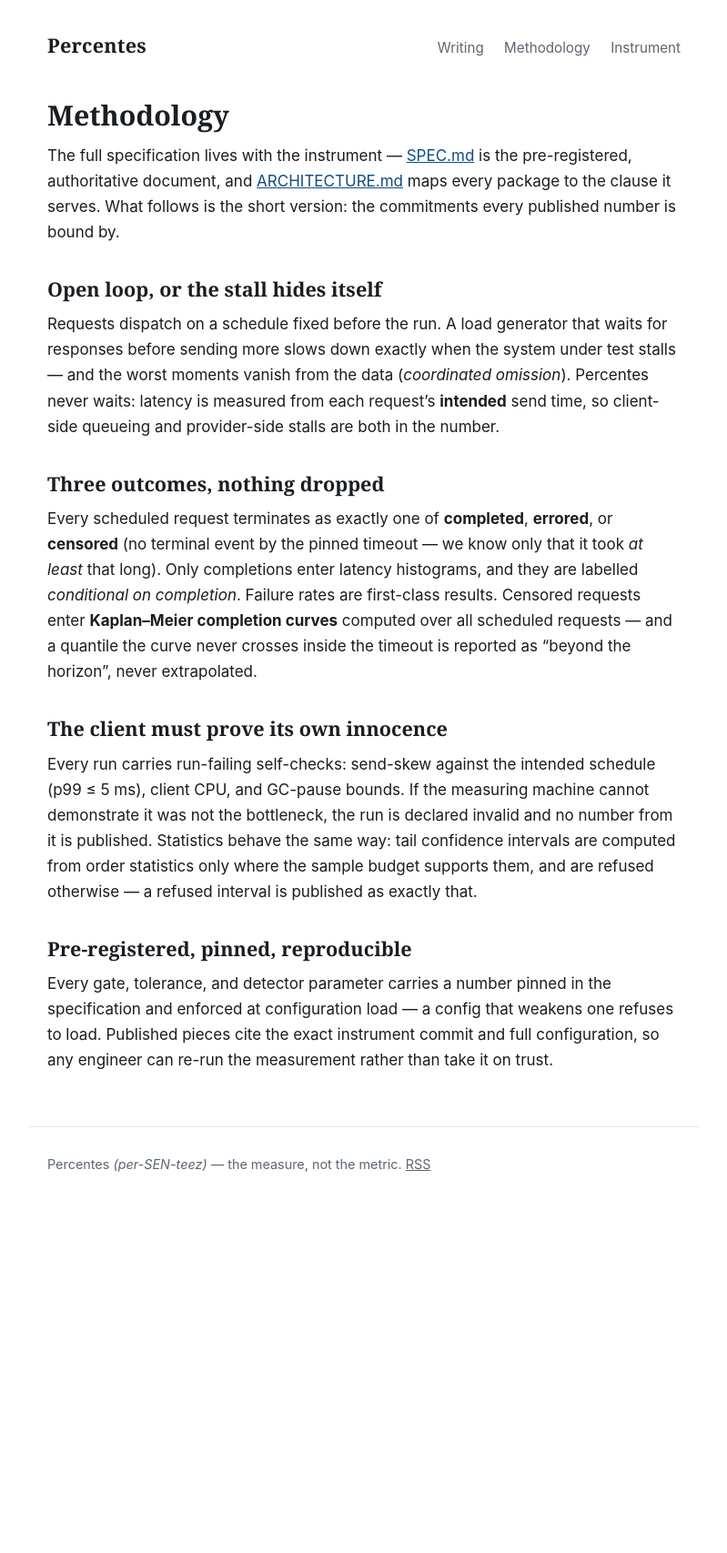
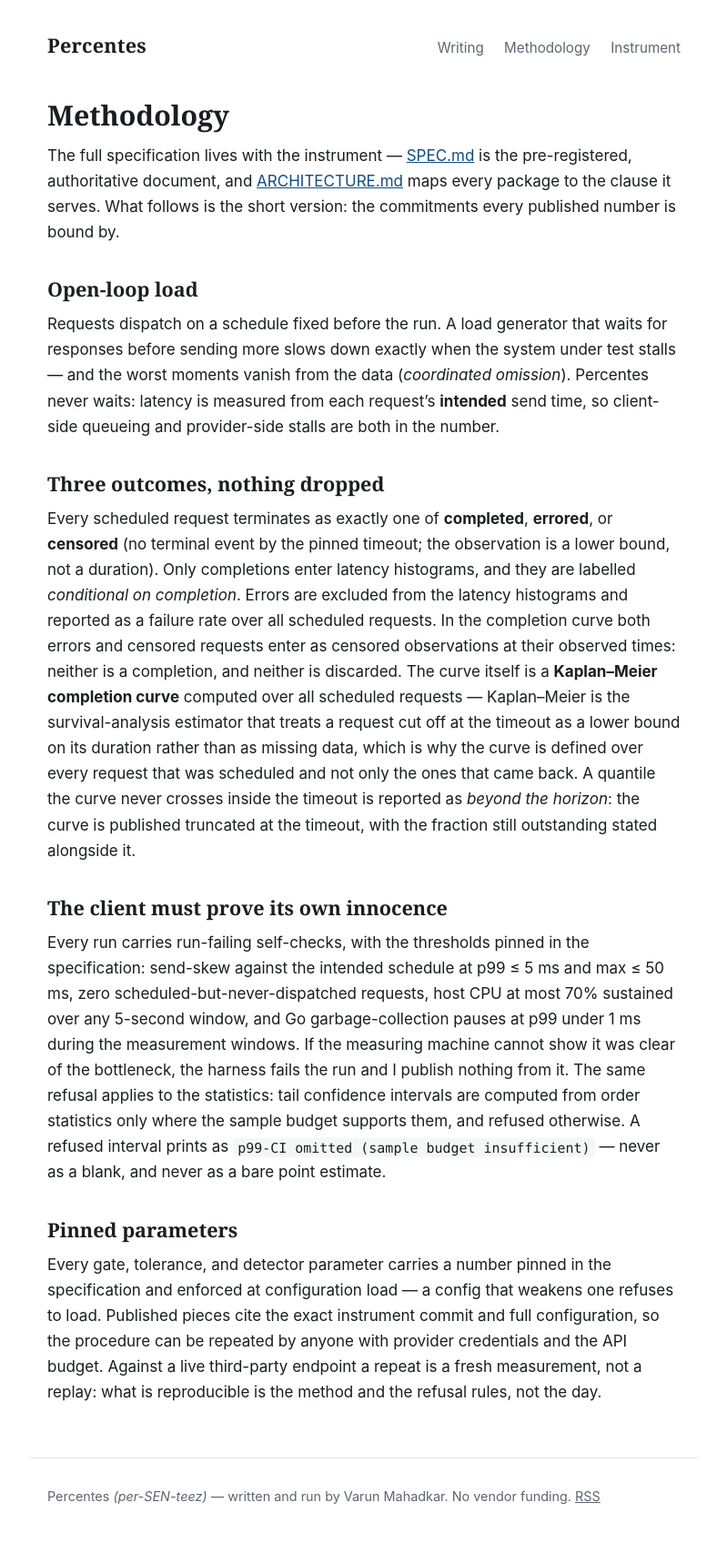
Before and after one commit to percentes/percentes.github.io, a Jekyll site: the page built from methodology/index.md, in a window 1280 px wide. Shown: the whole page at 91% size, without its empty margins (240-1039 px from the left). Built offline with Jekyll 4.4.1, drawn with Linux system fonts in a browser that asks for light colours; before the commit the page ends 1343 px from its top, so only the background shows below that.

Commit message:
site: fix estimator description, add attribution

```diff
--- a/404.html
+++ b/404.html
@@ -5,6 +5,6 @@ permalink: /404.html
 ---
 
 <h1>404</h1>
-<p>No terminal event for this URL. <a href="/">Return to the index</a> —
+<p>Nothing at this URL. <a href="/">Back to the front page</a> —
 or if a published link brought you here, that is a defect:
 <a href="https://github.com/percentes/percentes/issues">report it</a>.</p>
--- a/_layouts/default.html
+++ b/_layouts/default.html
@@ -8,6 +8,13 @@
   <link rel="stylesheet" href="/assets/style.css">
   <link rel="alternate" type="application/rss+xml" title="{{ site.title }}" href="/feed.xml">
   <link rel="canonical" href="{{ page.url | absolute_url }}">
+  <meta name="author" content="Varun Mahadkar">
+  <meta property="og:type" content="{% if page.layout == 'post' %}article{% else %}website{% endif %}">
+  <meta property="og:site_name" content="Percentes">
+  <meta property="og:title" content="{% if page.title %}{{ page.title }}{% else %}{{ site.title }}{% endif %}">
+  <meta property="og:description" content="{{ page.excerpt | default: site.description | strip_html | normalize_whitespace | truncate: 160 }}">
+  <meta property="og:url" content="{{ page.url | absolute_url }}">
+  <meta name="twitter:card" content="summary">
 </head>
 <body>
   <header>
@@ -22,7 +29,7 @@
     {{ content }}
   </main>
   <footer>
-    <p>Percentes <span class="pron">(per-SEN-teez)</span> — the measure, not the metric.
+    <p>Percentes <span class="pron">(per-SEN-teez)</span> — written and run by Varun Mahadkar. No vendor funding.
     <a href="/feed.xml">RSS</a></p>
   </footer>
 </body>
--- a/methodology/index.md
+++ b/methodology/index.md
@@ -13,7 +13,7 @@ the pre-registered, authoritative document, and
 maps every package to the clause it serves. What follows is the short
 version: the commitments every published number is bound by.
 
-## Open loop, or the stall hides itself
+## Open-loop load
 
 Requests dispatch on a schedule fixed before the run. A load generator
 that waits for responses before sending more slows down exactly when the
@@ -25,28 +25,43 @@ provider-side stalls are both in the number.
 ## Three outcomes, nothing dropped
 
 Every scheduled request terminates as exactly one of **completed**,
-**errored**, or **censored** (no terminal event by the pinned timeout —
-we know only that it took *at least* that long). Only completions enter
+**errored**, or **censored** (no terminal event by the pinned timeout;
+the observation is a lower bound, not a duration). Only completions enter
 latency histograms, and they are labelled *conditional on completion*.
-Failure rates are first-class results. Censored requests enter
-**Kaplan–Meier completion curves** computed over all scheduled requests
-— and a quantile the curve never crosses inside the timeout is reported
-as "beyond the horizon", never extrapolated.
+Errors are excluded from the latency histograms and reported as a failure
+rate over all scheduled requests. In the completion curve both errors and
+censored requests enter as censored observations at their observed times:
+neither is a completion, and neither is discarded. The curve itself is a
+**Kaplan–Meier completion curve** computed over all scheduled requests —
+Kaplan–Meier is the
+survival-analysis estimator that treats a request cut off at the timeout
+as a lower bound on its duration rather than as missing data, which is
+why the curve is defined over every request that was scheduled and not
+only the ones that came back. A quantile the curve never crosses inside
+the timeout is reported as *beyond the horizon*: the curve is published
+truncated at the timeout, with the fraction still outstanding stated
+alongside it.
 
 ## The client must prove its own innocence
 
-Every run carries run-failing self-checks: send-skew against the
-intended schedule (p99 ≤ 5 ms), client CPU, and GC-pause bounds. If the
-measuring machine cannot demonstrate it was not the bottleneck, the run
-is declared invalid and no number from it is published. Statistics
-behave the same way: tail confidence intervals are computed from order
-statistics only where the sample budget supports them, and are refused
-otherwise — a refused interval is published as exactly that.
+Every run carries run-failing self-checks, with the thresholds pinned in
+the specification: send-skew against the intended schedule at p99 ≤ 5 ms
+and max ≤ 50 ms, zero scheduled-but-never-dispatched requests, host CPU
+at most 70% sustained over any 5-second window, and Go garbage-collection
+pauses at p99 under 1 ms during the measurement windows. If the measuring
+machine cannot show it was clear of the bottleneck, the harness fails the
+run and I publish nothing from it. The same refusal applies to the
+statistics: tail confidence intervals are computed from order statistics
+only where the sample budget supports them, and refused otherwise. A
+refused interval prints as `p99-CI omitted (sample budget insufficient)` —
+never as a blank, and never as a bare point estimate.
 
-## Pre-registered, pinned, reproducible
+## Pinned parameters
 
 Every gate, tolerance, and detector parameter carries a number pinned
 in the specification and enforced at configuration load — a config that
 weakens one refuses to load. Published pieces cite the exact instrument
-commit and full configuration, so any engineer can re-run the
-measurement rather than take it on trust.
+commit and full configuration, so the procedure can be repeated by anyone
+with provider credentials and the API budget. Against a live third-party
+endpoint a repeat is a fresh measurement, not a replay: what is
+reproducible is the method and the refusal rules, not the day.
```
Also changed, not shown: index.md (+18 -15 lines), writing/index.md (+7 -2 lines).
